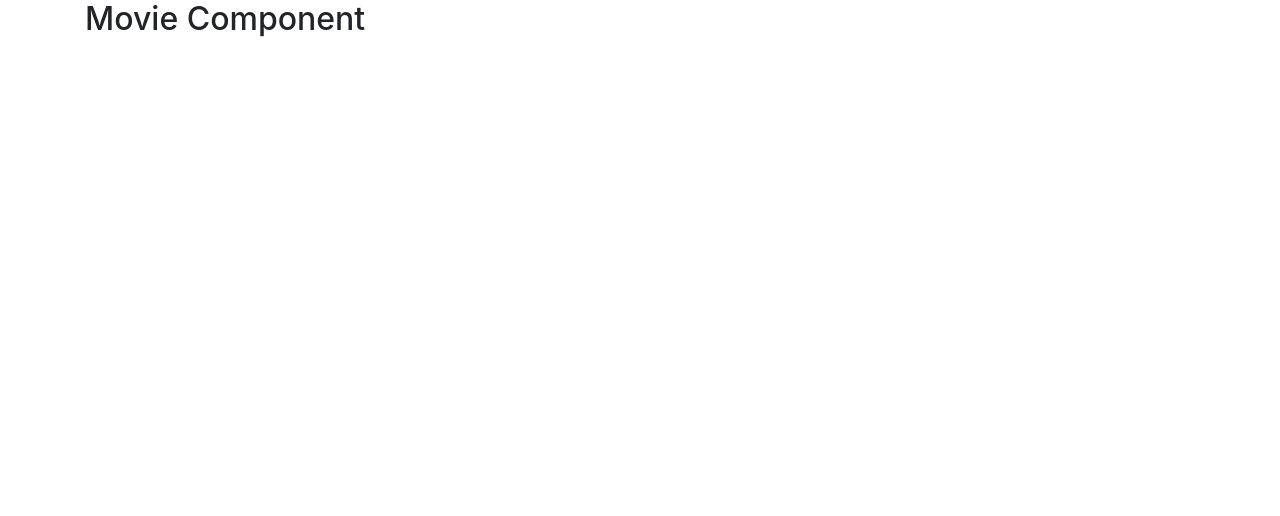
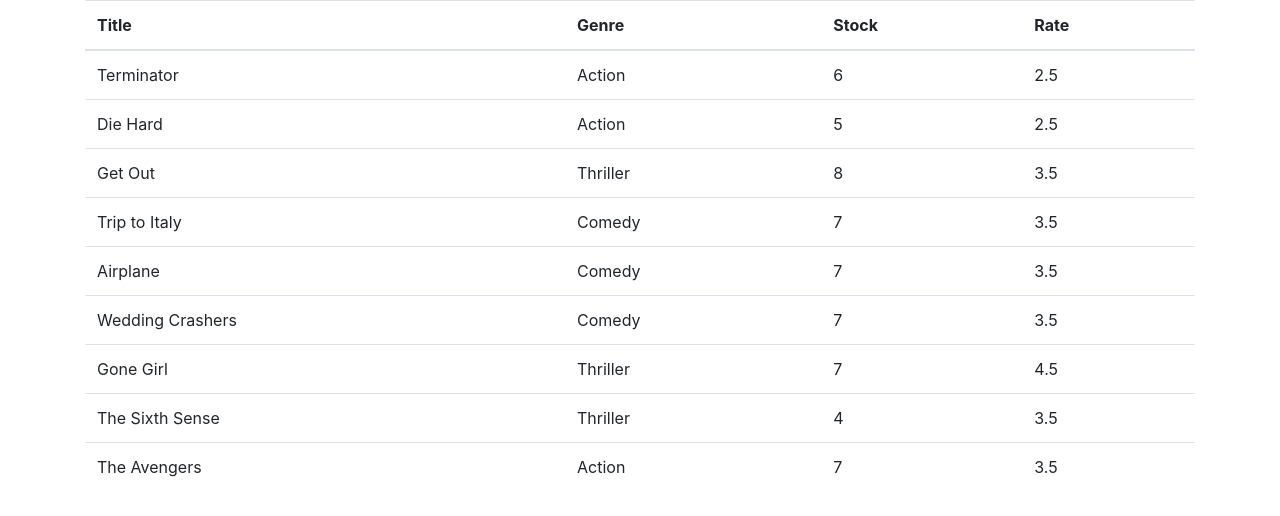
Before and after one commit to DimasYudhistira91/react-movie-app, a React (Create React App) app: page / in a window 1280 px wide. Shown: the top 516 px of the page. Built offline with nearby package versions, Linux system fonts and the light colour scheme.

Commit message:
3rd commit show movie list

```diff
--- a/src/components/movies.jsx
+++ b/src/components/movies.jsx
@@ -2,9 +2,31 @@
 import { getMovies } from '../services/fakeMovieService';
 
 class Movies extends Component {
-  state = {  };
+  state = {
+    movies: getMovies()
+   };
+
   render() {
-    return <h2>Movie Component</h2>;
+    return <table className="table">
+      <thead>
+        <tr>
+          <th>Title</th>
+          <th>Genre</th>
+          <th>Stock</th>
+          <th>Rate</th>
+        </tr>
+      </thead>
+      <tbody>
+        { this.state.movies.map(movie => (
+        <tr>
+          <td>{movie.title}</td>
+          <td>{movie.genre.name}</td>
+          <td>{movie.numberInStock}</td>
+          <td>{movie.dailyRentalRate}</td>
+        </tr>
+        ))}
+      </tbody>
+    </table>
   }
 }
 
```
Also changed, not shown: src/App.js (line endings or trailing spaces), src/index.js (line endings or trailing spaces).
